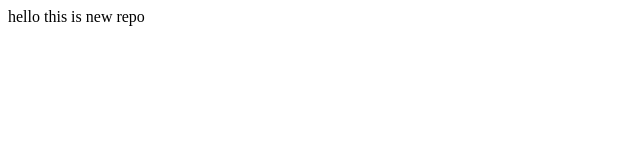
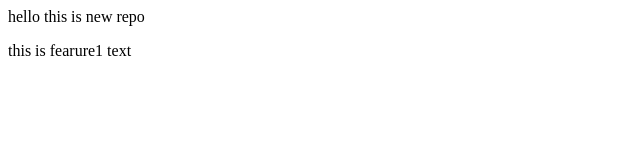
Before and after one commit to Ganeshgore14/localrepo, a plain HTML site: page index.html in a window 1280 px wide. Shown: the whole page, without its empty margins (0-640 px from the left). Drawn offline with Linux system fonts and the light colour scheme.

Commit message:
Add new feature in index.html

```diff
--- a/index.html
+++ b/index.html
@@ -1 +1,2 @@
 <p> hello this is new repo</p>
+<p> this is fearure1 text</p>
```
